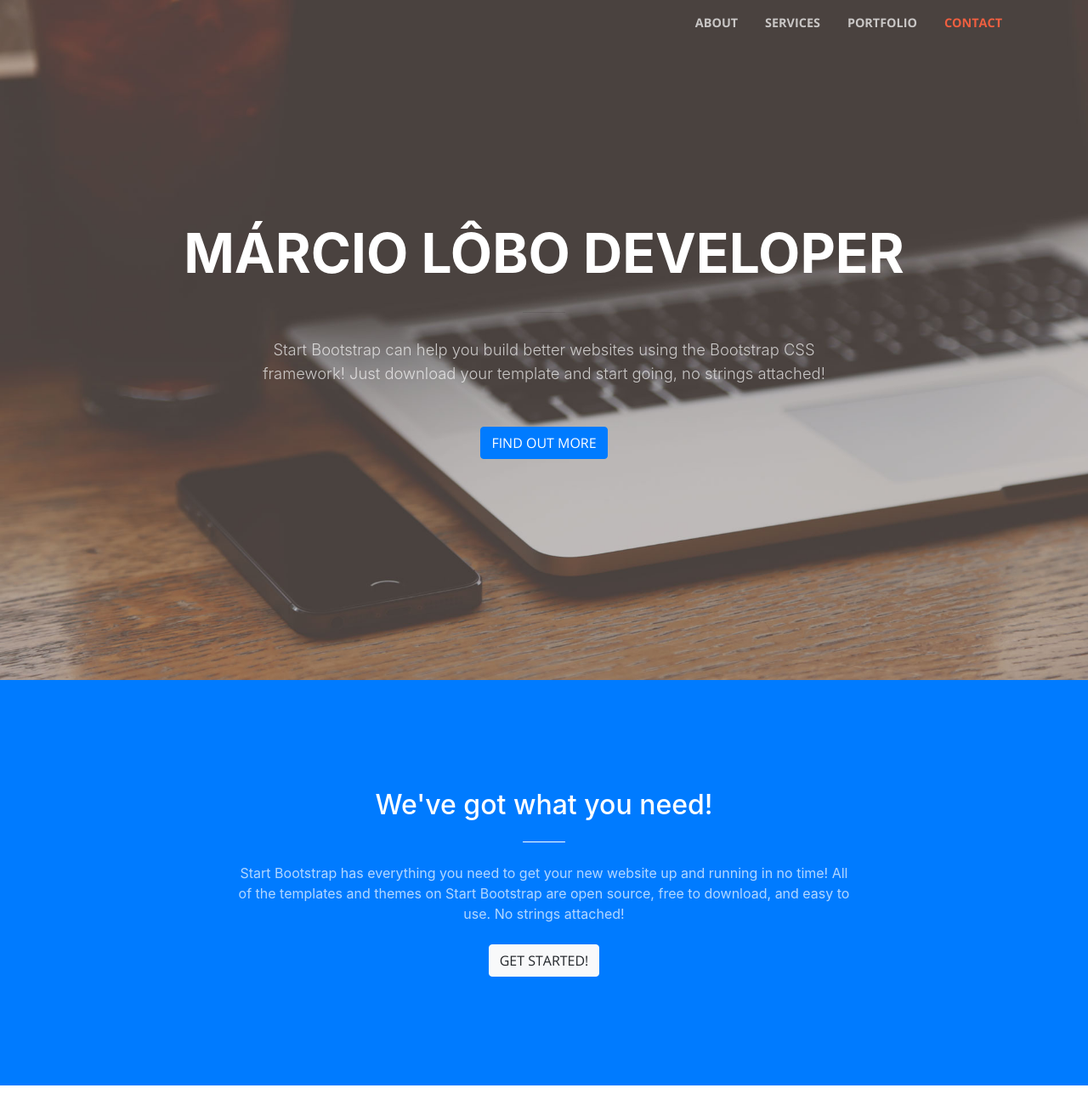
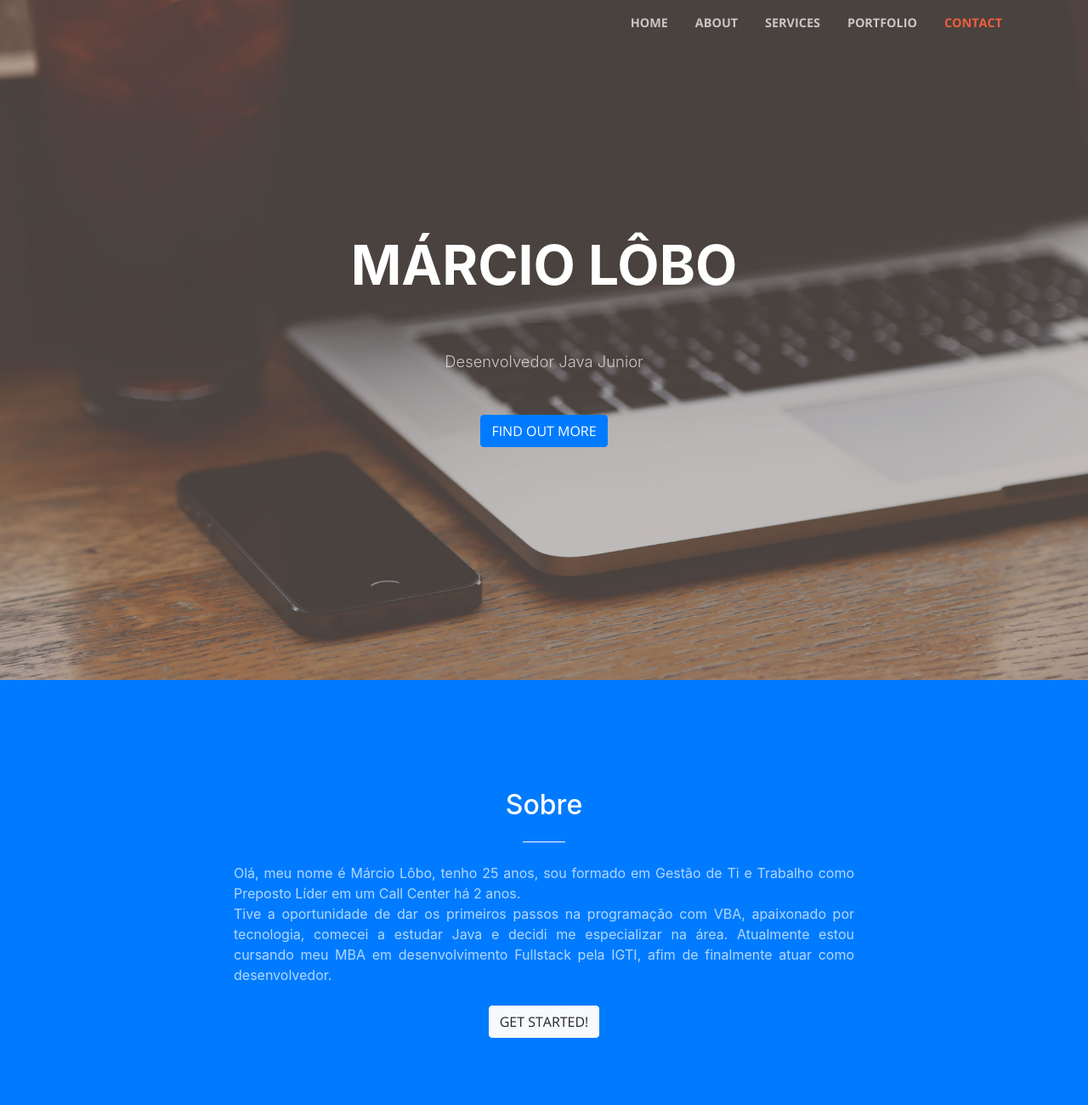
Before and after one commit to marcioflobo/marcioflobo.github.io, a website with bundled scripts: page index.html in a window 1280 px wide. Shown: the top 1300 px of the page at 85% size. Built offline with nearby package versions, Linux system fonts and the light colour scheme.

Commit message:
Index
Alterações na barra de navegação, e sessão "sobre".

```diff
--- a/index.html
+++ b/index.html
@@ -8,7 +8,7 @@
     <meta name="description" content="">
     <meta name="author" content="">
 
-    <title>Márcio Lôbo - Developer</title>
+    <title>Márcio Lôbo</title>
 
     <!-- Bootstrap core CSS -->
     <link href="vendor/bootstrap/css/bootstrap.min.css" rel="stylesheet">
@@ -38,6 +38,11 @@
         </button>
         <div class="collapse navbar-collapse" id="navbarResponsive">
           <ul class="navbar-nav ml-auto">
+
+            <li class="nav-item">
+              <a class="nav-link js-scroll-trigger" href="#page-top">Home</a>
+            </li>
+
             <li class="nav-item">
               <a class="nav-link js-scroll-trigger" href="#about">About</a>
             </li>
@@ -60,12 +65,12 @@
         <div class="row">
           <div class="col-lg-10 mx-auto">
             <h1 class="text-uppercase">
-              <strong>Márcio Lôbo Developer</strong>
+              <strong>Márcio Lôbo </strong>
             </h1>
             <hr>
           </div>
           <div class="col-lg-8 mx-auto">
-            <p class="text-faded mb-5">Start Bootstrap can help you build better websites using the Bootstrap CSS framework! Just download your template and start going, no strings attached!</p>
+            <p class="text-faded mb-5">Desenvolvedor Java Junior</p>
             <a class="btn btn-primary btn-xl js-scroll-trigger" href="#about">Find Out More</a>
           </div>
         </div>
@@ -76,9 +81,15 @@
       <div class="container">
         <div class="row">
           <div class="col-lg-8 mx-auto text-center">
-            <h2 class="section-heading text-white">We've got what you need!</h2>
+            <h2 class="section-heading text-white">Sobre</h2>
             <hr class="light my-4">
-            <p class="text-faded mb-4">Start Bootstrap has everything you need to get your new website up and running in no time! All of the templates and themes on Start Bootstrap are open source, free to download, and easy to use. No strings attached!</p>
+            <p class="text-faded mb-4  text-justify">
+              Olá, meu nome é Márcio Lôbo, tenho 25 anos, sou formado em Gestão de Ti e Trabalho como Preposto Líder em um Call Center há 2 anos.
+            </br>
+              Tive a oportunidade de dar os primeiros passos na programação com VBA, apaixonado por tecnologia, comecei a estudar Java e decidi me especializar na área.
+              Atualmente estou cursando meu MBA em desenvolvimento Fullstack pela IGTI, afim de finalmente atuar como desenvolvedor.
+
+            </p>
             <a class="btn btn-light btn-xl js-scroll-trigger" href="#services">Get Started!</a>
           </div>
         </div>
```
